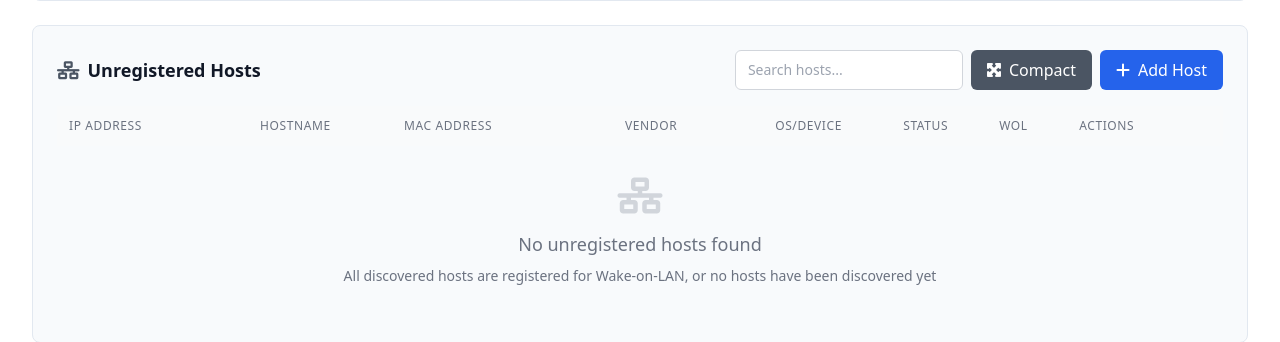
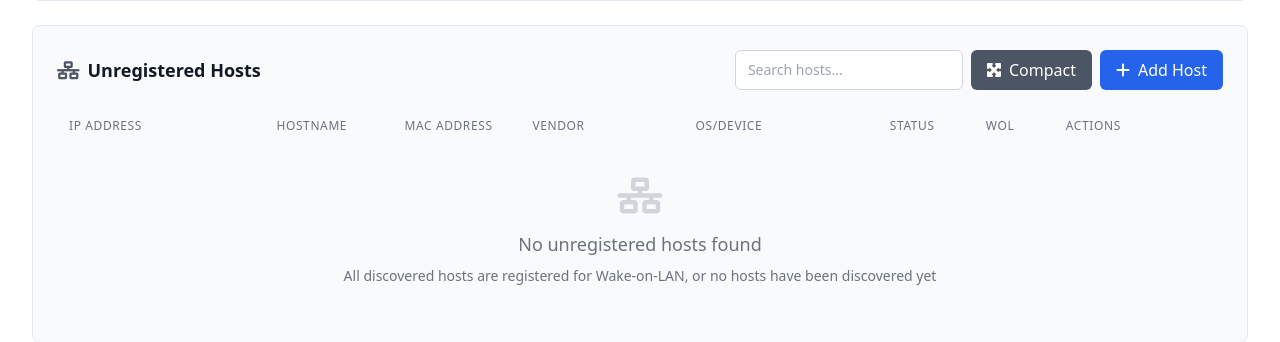
Before and after one commit to floyd68/WOLManager, a FastAPI app: page / in a window 1280 px wide. Shown: the part 543-885 px from the top of the page. Run offline with FastAPI, Linux system fonts and the light colour scheme; data that the repository does not hold is empty; some libraries are stand-ins or nearby versions.

Commit message:
Adjust column widths in Unregistered Hosts table
- Reduce IP Address column width from w-30 to w-26
- Reduce Hostname column width from w-36 to w-32
- Reduce MAC Address column width from w-34 to w-32
- Reduce OS/Device column width from w-32 to w-30
- Better balance table layout for improved readability

```diff
--- a/app/templates/index.html
+++ b/app/templates/index.html
@@ -180,11 +180,11 @@
                     <table class="min-w-full divide-y divide-gray-200 table-fixed">
                         <thead class="bg-gray-50">
                             <tr>
-                                <th class="w-30 px-3 py-3 text-left text-xs font-medium text-gray-500 uppercase tracking-wider">IP Address</th>
-                                <th class="w-36 px-3 py-3 text-left text-xs font-medium text-gray-500 uppercase tracking-wider">Hostname</th>
-                                <th class="w-34 px-3 py-3 text-left text-xs font-medium text-gray-500 uppercase tracking-wider">MAC Address</th>
+                                <th class="w-26 px-3 py-3 text-left text-xs font-medium text-gray-500 uppercase tracking-wider">IP Address</th>
+                                <th class="w-32 px-3 py-3 text-left text-xs font-medium text-gray-500 uppercase tracking-wider">Hostname</th>
+                                <th class="w-32 px-3 py-3 text-left text-xs font-medium text-gray-500 uppercase tracking-wider">MAC Address</th>
                                 <th class="w-26 px-3 py-3 text-left text-xs font-medium text-gray-500 uppercase tracking-wider hidden lg:table-cell">Vendor</th>
-                                <th class="w-32 px-3 py-3 text-left text-xs font-medium text-gray-500 uppercase tracking-wider hidden md:table-cell">OS/Device</th>
+                                <th class="w-30 px-3 py-3 text-left text-xs font-medium text-gray-500 uppercase tracking-wider hidden md:table-cell">OS/Device</th>
                                 <th class="w-24 px-3 py-3 text-left text-xs font-medium text-gray-500 uppercase tracking-wider">Status</th>
                                 <th class="w-20 px-3 py-3 text-left text-xs font-medium text-gray-500 uppercase tracking-wider hidden sm:table-cell">WOL</th>
                                 <th class="w-30 px-3 py-3 text-left text-xs font-medium text-gray-500 uppercase tracking-wider">Actions</th>
```
